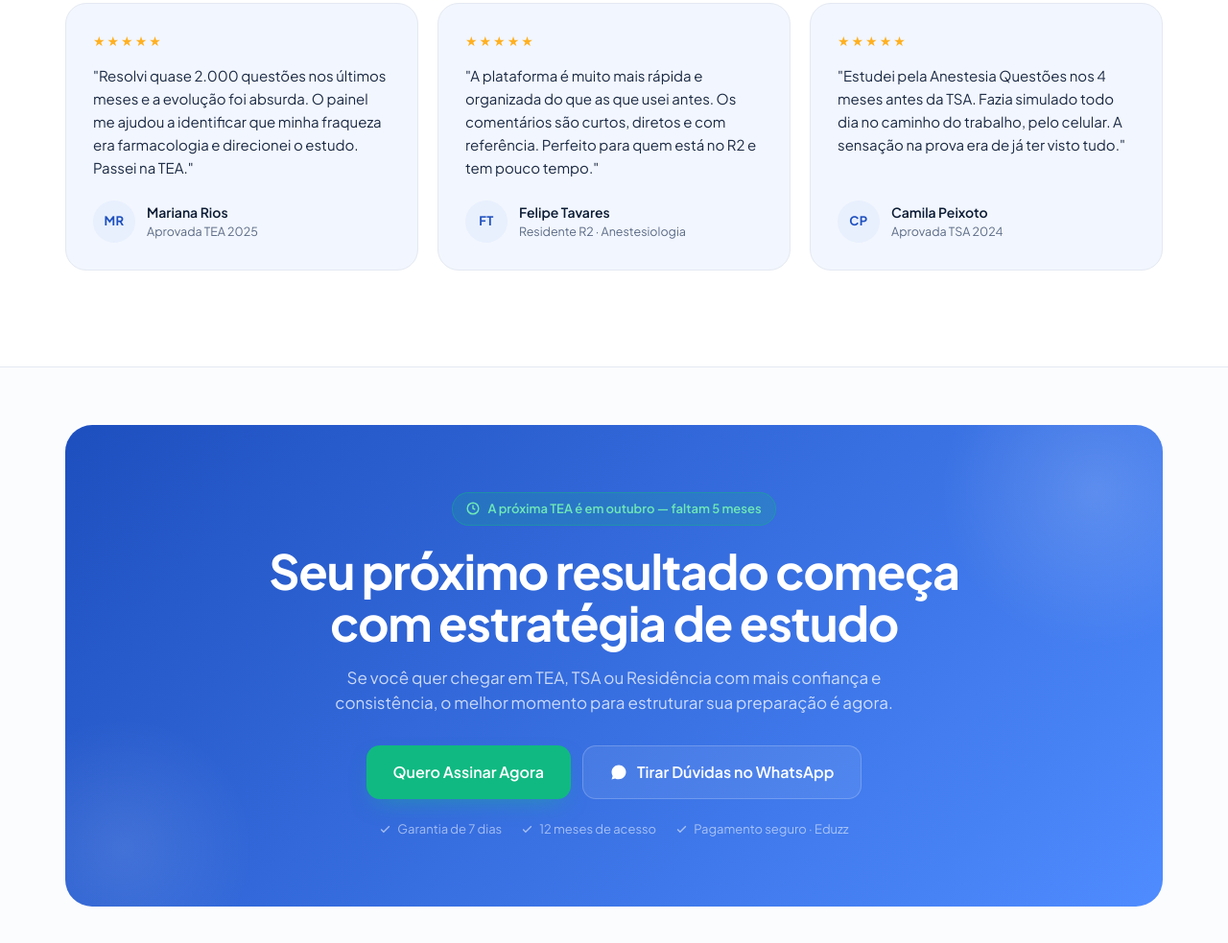
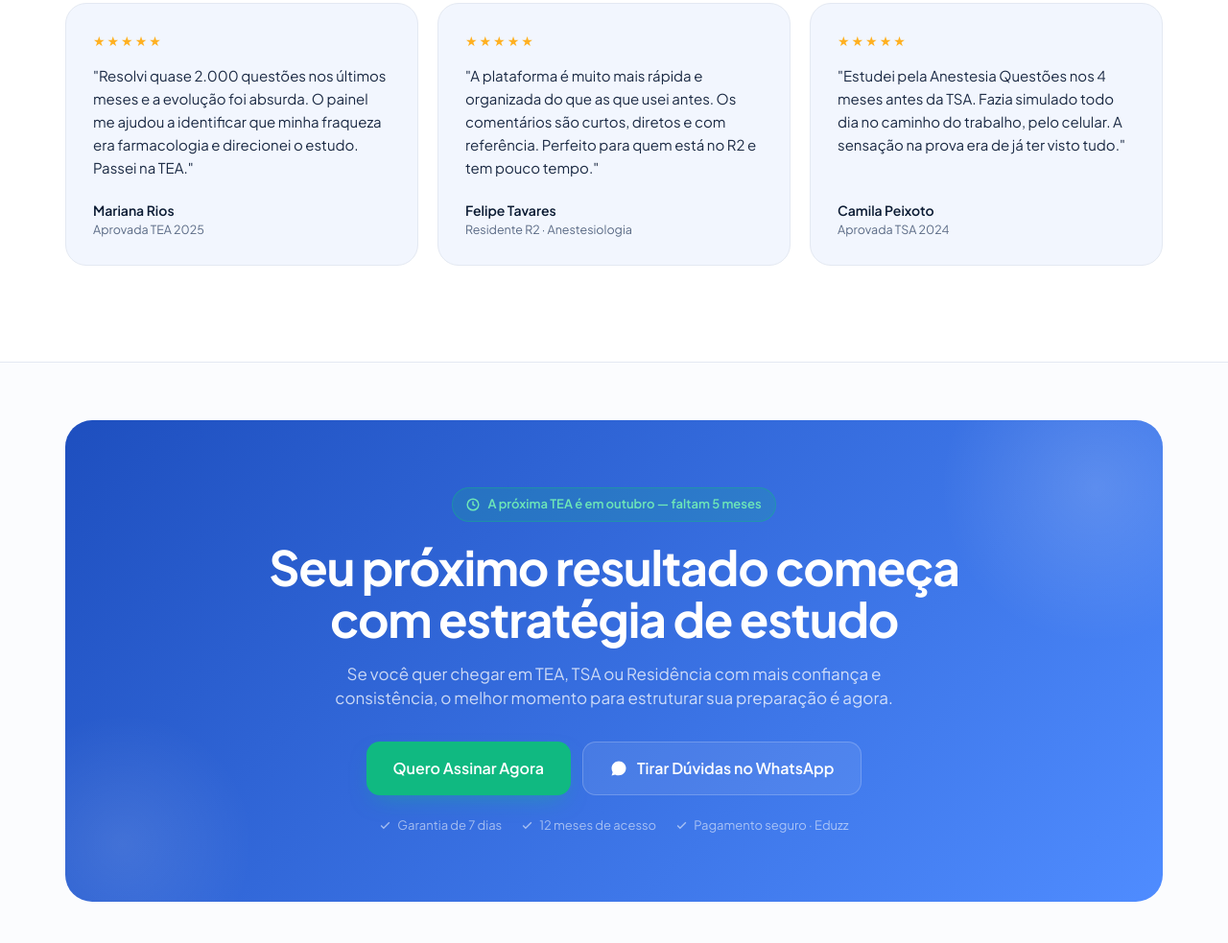
Before and after one commit to davidrangells/anestesia, a plain HTML site: page index.html in a window 1280 px wide. Shown: the part 6231-7214 px from the top of the page at 96% size. Drawn offline with Linux system fonts and the light colour scheme.

Commit message:
Remove all avatar initials from testimonials
Co-Authored-By: Claude Sonnet 4.6 <noreply@anthropic.com>

```diff
--- a/index.html
+++ b/index.html
@@ -929,7 +929,6 @@
         <div class="stars">★★★★★</div>
         <p>"Resolvi quase 2.000 questões nos últimos meses e a evolução foi absurda. O painel me ajudou a identificar que minha fraqueza era farmacologia e direcionei o estudo. Passei na TEA."</p>
         <div class="who">
-          <div class="avatar-init">MR</div>
           <div>
             <div class="name">Mariana Rios</div>
             <div class="role">Aprovada TEA 2025</div>
@@ -941,7 +940,6 @@
         <div class="stars">★★★★★</div>
         <p>"A plataforma é muito mais rápida e organizada do que as que usei antes. Os comentários são curtos, diretos e com referência. Perfeito para quem está no R2 e tem pouco tempo."</p>
         <div class="who">
-          <div class="avatar-init">FT</div>
           <div>
             <div class="name">Felipe Tavares</div>
             <div class="role">Residente R2 · Anestesiologia</div>
@@ -953,7 +951,6 @@
         <div class="stars">★★★★★</div>
         <p>"Estudei pela Anestesia Questões nos 4 meses antes da TSA. Fazia simulado todo dia no caminho do trabalho, pelo celular. A sensação na prova era de já ter visto tudo."</p>
         <div class="who">
-          <div class="avatar-init">CP</div>
           <div>
             <div class="name">Camila Peixoto</div>
             <div class="role">Aprovada TSA 2024</div>
```
